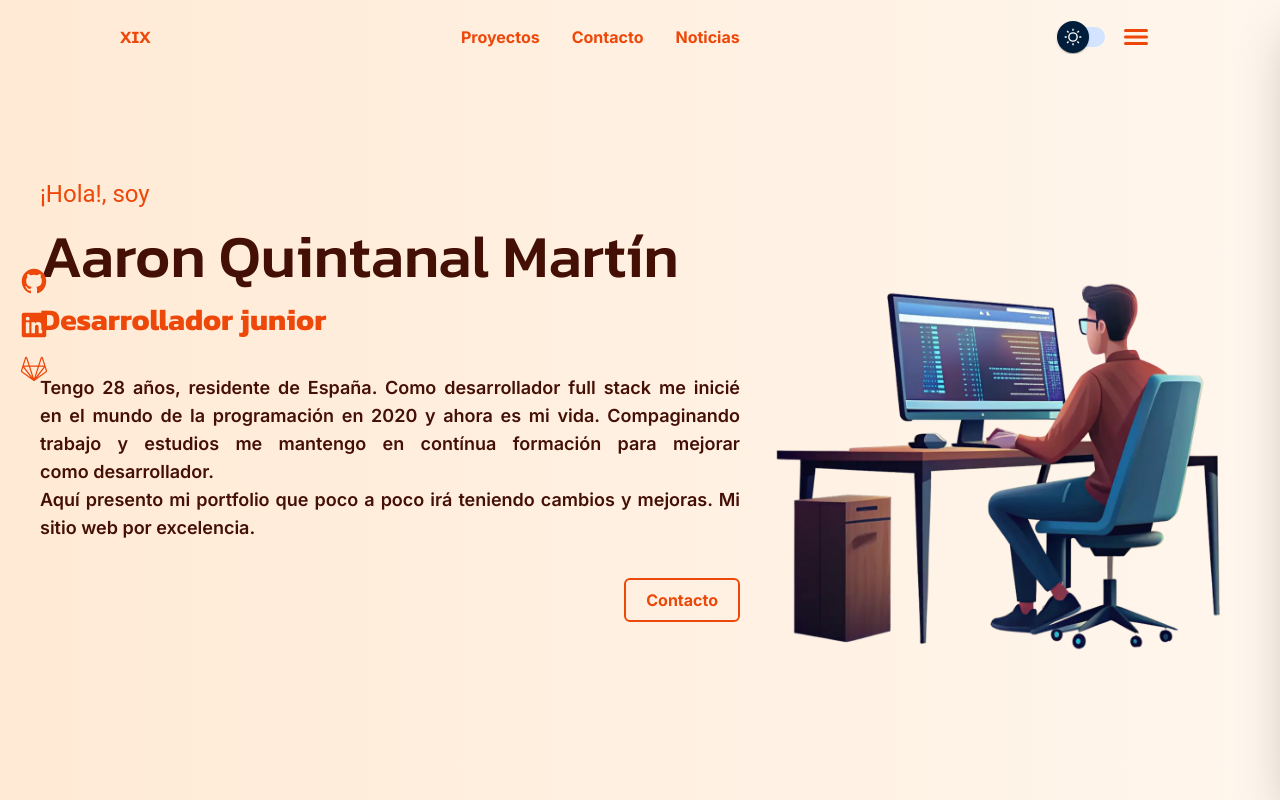
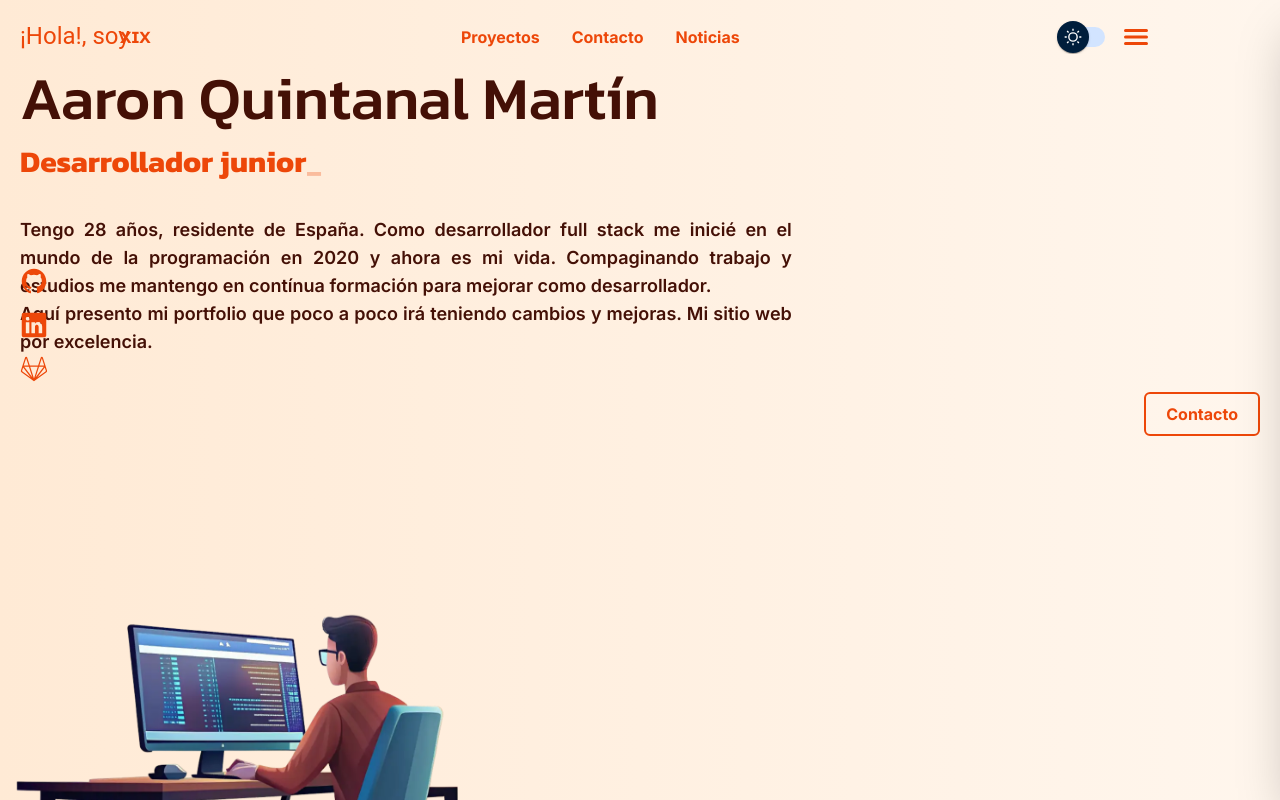
Before and after one commit to AQM19/portfolio-aaron-quintanal-martin, a Next.js app: page / in a window 1280 px wide. Shown: the top 800 px of the page. Built offline with nearby package versions, Linux system fonts and the light colour scheme.

Commit message:
Refactor: Aportación dinámica del estilo de la página en función de su contenido. Colores del layout globales

```diff
--- a/src/app/(portfoil)/layout.tsx
+++ b/src/app/(portfoil)/layout.tsx
@@ -11,13 +11,13 @@ const PortfoilLayout = ({ children }: Readonly<{ children: React.ReactNode; }>)
     const isDarkModeEnabled = useUIDarkMode(mode => mode.darkMode);
 
     return (
-        <main className={`min-h-screen ${isDarkModeEnabled && 'dark'}`}>
+        <main className={`${isDarkModeEnabled ? 'dark' : 'light'}`}>
             <TopMenu />
             <SideRSS />
             <Sidebar />
-            <section className='w-full h-screen bg-gradient-to-l from-[#fff6ed] to-[#ffead5] dark:from-[#030637] dark:to-[#3C0753] flex flex-col-reverse lg:flex-row p-5 items-center justify-evenly transition-all duration-200'>
+            <div className='bg-gradient-to-l from-[#fff6ed] to-[#ffead5] dark:from-[#030637] dark:to-[#3C0753] transition-all duration-200'>
                 {children}
-            </section>
+            </div>
         </main>
     )
 }
```
